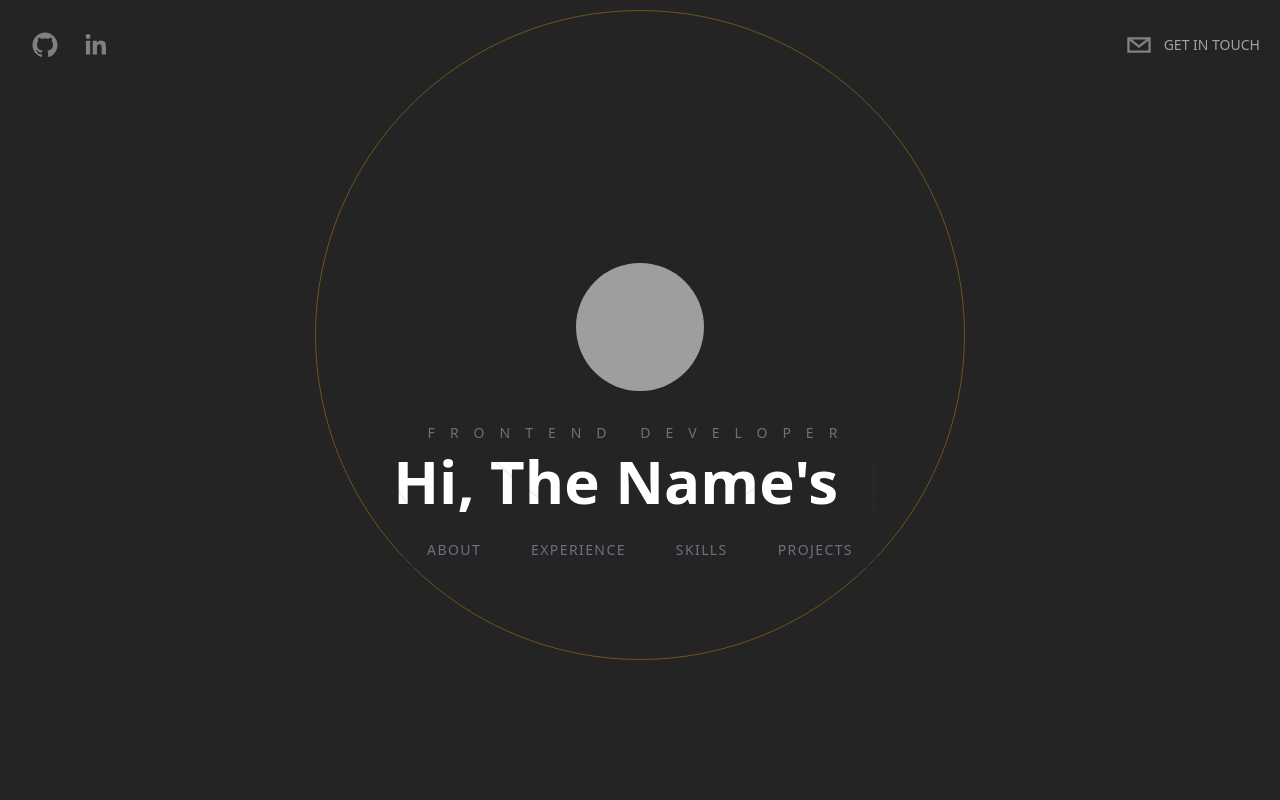
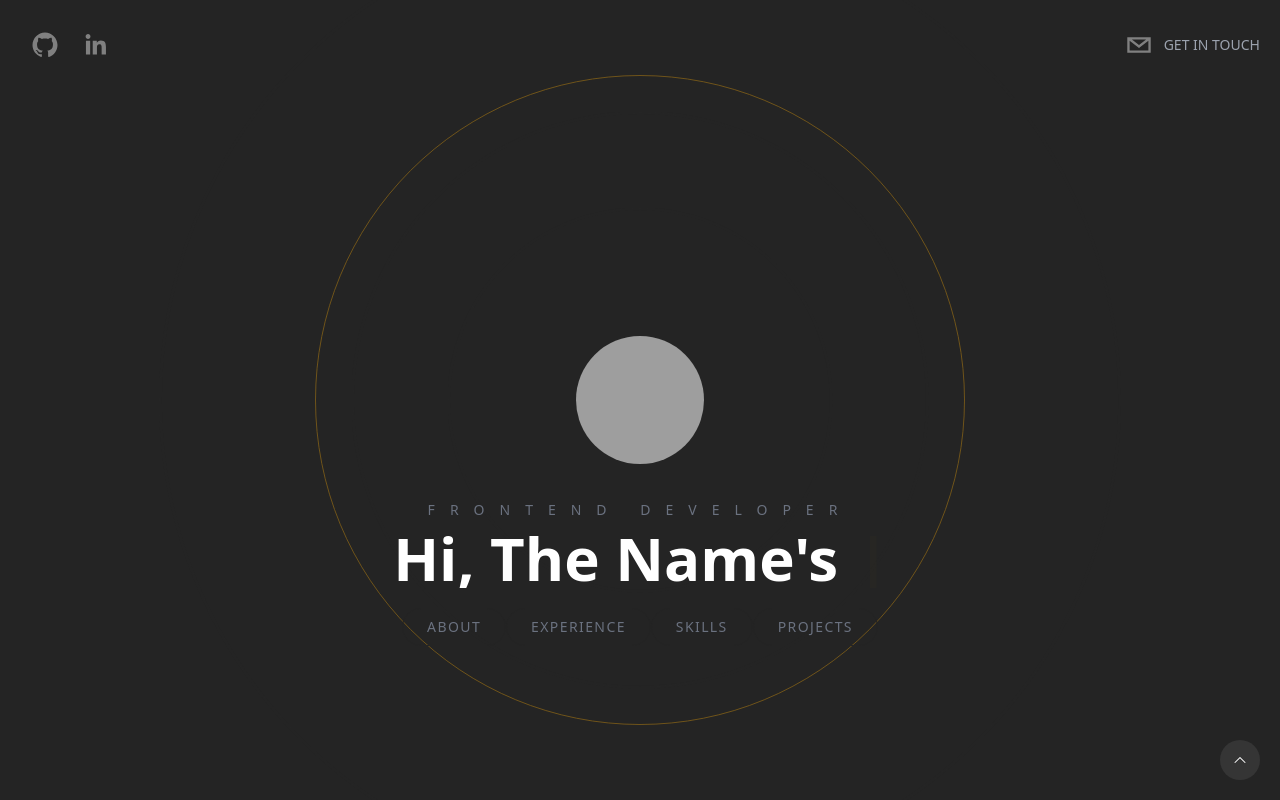
Before and after one commit to mehrdadazizkhani/First-Portfolio, a Next.js app: page / in a window 1280 px wide. Built offline with nearby package versions, Linux system fonts and the light colour scheme; grey boxes are pictures that could not be loaded.

Commit message:
fix: some bugs

```diff
--- a/components/BackgroundCircle.tsx
+++ b/components/BackgroundCircle.tsx
@@ -14,18 +14,17 @@ const BackgroundCircle: React.FunctionComponent<
       animate={{
         scale: [1, 2, 2, 3, 1],
         opacity: [0.1, 0.2, 0.4, 0.8, 0.1, 1],
-        borderRadius: ["20%", "20%", "50%", "80%", "20%"],
       }}
       transition={{
-        duration: 1.5,
+        duration: 3,
       }}
-      className="relative flex items-center justify-center"
+      className="absolute top-0 flex h-full items-center justify-center"
     >
-      <div className="absolute mt-52 h-[200px] w-[200px] animate-ping rounded-full border border-[#333333]" />
-      <div className="absolute mt-52 h-[300px] w-[300px] animate-ping rounded-full border border-[#333333]" />
-      <div className="absolute mt-52 h-[500px] w-[500px] animate-ping rounded-full border border-[#333333]" />
-      <div className="absolute mt-52 h-[650px] w-[650px] animate-pulse rounded-full border border-[#f7ab0a] opacity-20" />
-      <div className="absolute mt-52 h-[800px] w-[800px] animate-ping rounded-full border border-[#333333]" />
+      <div className="absolute my-auto h-[200px] w-[200px] animate-ping rounded-full border border-[#353535]" />
+      <div className="absolute my-auto h-[300px] w-[300px] animate-ping rounded-full border border-[#353535]" />
+      <div className="absolute my-auto h-[500px] w-[500px] animate-ping rounded-full border border-[#353535]" />
+      <div className="absolute my-auto h-[650px] w-[650px] animate-pulse rounded-full border border-[#f7ab0a] opacity-20" />
+      <div className="absolute my-auto h-[800px] w-[800px] animate-ping rounded-full border border-[#353535]" />
     </motion.div>
   );
 };
--- a/components/Contact.tsx
+++ b/components/Contact.tsx
@@ -4,18 +4,14 @@ import { PhoneIcon, MapPinIcon, EnvelopeIcon } from "@heroicons/react/24/solid";
 import { useForm, SubmitHandler } from "react-hook-form";
 
 interface ContactProps extends React.PropsWithChildren {
-  name: string;
-  email: string;
-  subject: string;
-  message: string;
+  name?: string;
+  email?: string;
+  subject?: string;
+  message?: string;
 }
 
 const Contact: React.FunctionComponent<ContactProps> = (): JSX.Element => {
-  const {
-    register,
-    handleSubmit,
-    formState: { errors },
-  } = useForm<ContactProps>();
+  const { register, handleSubmit } = useForm<ContactProps>();
   const onSubmit: SubmitHandler<ContactProps> = (formData) => {
     window.location.href = `mailto:mehrdad.azizkhani@gmail?subject=${formData.subject}&body=Hi, my name is ${formData.name}, ${formData.message}`;
   };
@@ -30,7 +26,7 @@ const Contact: React.FunctionComponent<ContactProps> = (): JSX.Element => {
         Contact Me
       </h3>
       <div className="flex flex-col space-y-10">
-        <h4 className="text-center text-4xl font-semibold">
+        <h4 className="px-4 text-center text-4xl font-semibold">
           I have got just what you need.{" "}
           <span className="underline decoration-[#f7ab0a]/50">Lets Talk.</span>
         </h4>
--- a/components/Experience.tsx
+++ b/components/Experience.tsx
@@ -17,7 +17,7 @@ const Experience: React.FunctionComponent<
       <h3 className="absolute top-24 text-2xl uppercase tracking-[20px] text-gray-500">
         experience
       </h3>
-      <div className="flex w-full snap-x snap-mandatory space-x-5 overflow-x-scroll p-10">
+      <div className="flex w-full snap-x snap-mandatory space-x-5 overflow-x-scroll p-10 scrollbar-thin scrollbar-track-gray-400/20 scrollbar-thumb-[#f7ab0a]/80">
         <ExperienceCard role="Front-End Developer" company="Quera" />
         <ExperienceCard role="Front-End Developer" company="Quera" />
         <ExperienceCard role="Front-End Developer" company="Quera" />
--- a/components/Header.tsx
+++ b/components/Header.tsx
@@ -1,4 +1,5 @@
 import { motion } from "framer-motion";
+import Link from "next/link";
 import React from "react";
 import { SocialIcon } from "react-social-icons";
 
@@ -6,7 +7,7 @@ interface HeaderProps extends React.PropsWithChildren {}
 
 const Header: React.FunctionComponent<HeaderProps> = (): JSX.Element => {
   return (
-    <header className="z-20 p-5 flex justify-between mx-auto sticky top-0  items-start xl:items-center container">
+    <header className="container sticky top-0 z-20 mx-auto flex items-start  justify-between p-5 xl:items-center">
       <motion.div
         initial={{
           x: -500,
@@ -28,13 +29,16 @@ const Header: React.FunctionComponent<HeaderProps> = (): JSX.Element => {
           url="https://github.com/mehrdadazizkhani"
           fgColor="grey"
           bgColor="transparent"
+          target="_blank"
         />
         <SocialIcon
           url="https://linkedin.com/in/mehrdad-azizkhani-2a8313a5"
           fgColor="grey"
           bgColor="transparent"
+          target="_blank"
         />
       </motion.div>
+      {/* <Link href="#contact"> */}
       <motion.div
         initial={{
           x: 500,
@@ -49,18 +53,19 @@ const Header: React.FunctionComponent<HeaderProps> = (): JSX.Element => {
         transition={{
           duration: 1,
         }}
-        className="flex items-center text-gray-300 cursor-pointer"
+        className="flex cursor-pointer items-center text-gray-300"
       >
         <SocialIcon
-          url="mehrdad.azizkhani@gmail.com"
+          className="cursor-pointer"
           network="email"
           fgColor="grey"
           bgColor="transparent"
         />
-        <p className="uppercase hidden md:inline-flex text-sm text-gray-400">
+        <p className="hidden text-sm uppercase text-gray-400 md:inline-flex">
           Get In Touch
         </p>
       </motion.div>
+      {/* </Link> */}
     </header>
   );
 };
--- a/components/Hero.tsx
+++ b/components/Hero.tsx
@@ -6,7 +6,7 @@ import BackgroundCircle from "./BackgroundCircle";
 interface HeroProps extends React.PropsWithChildren {}
 
 const Hero: React.FunctionComponent<HeroProps> = (): JSX.Element => {
-  const [text, count] = useTypewriter({
+  const [text] = useTypewriter({
     words: [
       "Hi, The Name's Mehrdad Azizkhani",
       "Guy who loves coding",
@@ -16,19 +16,19 @@ const Hero: React.FunctionComponent<HeroProps> = (): JSX.Element => {
     delaySpeed: 2000,
   });
   return (
-    <div className="flex h-screen flex-col items-center justify-center space-y-8 overflow-hidden">
+    <div className="relative flex h-screen flex-col items-center justify-center overflow-hidden">
       <BackgroundCircle />
       <img
-        className="relative mx-auto h-32 w-32 rounded-full object-cover"
+        className="h-32 w-32 rounded-full object-cover"
         src="https://media.licdn.com/dms/image/D4E03AQGoXYROUKDQag/profile-displayphoto-shrink_800_800/0/1670921733443?e=1681948800&v=beta&t=KVTf4Av0PJJjFXVNWfApLGVXkvNBV43eUMB1hfZSewM"
         alt="Mehrdad Azizkhani"
       />
-      <div className="flex flex-col items-center justify-center">
+      <div className="absolute top-[calc(50%+100px)] z-10 flex flex-col items-center justify-center">
         <h2 className="pb-2 text-sm uppercase tracking-[15px] text-gray-500">
           FrontEnd Developer
         </h2>
-        <h1 className="px-10 text-center text-5xl font-semibold lg:text-6xl">
-          <span>{text}</span>
+        <h1 className="overflow-hidden px-10 text-center text-5xl font-semibold lg:text-6xl">
+          <span className="overflow-hidden ">{text}</span>
           <Cursor cursorColor="#f7ab0a" />
         </h1>
         <div className="z-10 pt-5">
--- a/components/Projects.tsx
+++ b/components/Projects.tsx
@@ -15,11 +15,11 @@ const Projects: React.FunctionComponent<ProjectsProps> = (): JSX.Element => {
       <h3 className="absolute top-24 text-2xl uppercase tracking-[20px] text-gray-500">
         Projects
       </h3>
-      <div className="relative z-20 flex w-full snap-x snap-mandatory overflow-y-hidden overflow-x-scroll">
+      <div className="relative z-20 flex w-full snap-x snap-mandatory overflow-x-scroll overflow-y-hidden scrollbar-thin scrollbar-track-gray-400/20 scrollbar-thumb-[#f7ab0a]/80">
         {projects.map((project, i) => (
           <div className="flex h-screen w-screen flex-shrink-0 snap-center flex-col items-center justify-center space-y-5 p-20 md:p-44">
             <motion.img
-              className=""
+              className="w-48"
               initial={{ y: -300, opacity: 0 }}
               transition={{ duration: 1.2 }}
               whileInView={{ opacity: 1, y: 0 }}
--- a/package.json
+++ b/package.json
@@ -30,6 +30,7 @@
     "postcss": "^8.4.21",
     "prettier": "^2.8.4",
     "prettier-plugin-tailwindcss": "^0.2.2",
+    "tailwind-scrollbar": "^2.1.0",
     "tailwindcss": "^3.2.6"
   }
 }
--- a/pages/index.tsx
+++ b/pages/index.tsx
@@ -7,12 +7,14 @@ import Experience from "@/components/Experience";
 import Skills from "@/components/Skills";
 import Projects from "@/components/Projects";
 import Contact from "@/components/Contact";
+import Link from "next/link";
+import { ChevronUpIcon } from "@heroicons/react/24/solid";
 
 const inter = Inter({ subsets: ["latin"] });
 
 export default function Home() {
   return (
-    <div className="z-0 h-screen snap-y snap-mandatory overflow-scroll scroll-smooth bg-[rgb(36,36,36)] text-white">
+    <div className="z-0 h-screen  snap-y snap-mandatory overflow-y-scroll scroll-smooth bg-[rgb(36,36,36)] text-white scrollbar-thin scrollbar-track-gray-400/20 scrollbar-thumb-[#f7ab0a]/80">
       <Head>
         <title>Mehrdad Azizkhani</title>
         <meta name="description" content="Generated by create next app" />
@@ -22,29 +24,35 @@ export default function Home() {
 
       <Header />
 
-      <section id="hero" className="snap-start">
+      <section id="hero" className="snap-center">
         <Hero />
       </section>
 
       <section id="about" className="snap-center">
         <About />
       </section>
-      {/* Experience */}
+
       <section id="experience" className="snap-center">
         <Experience />
       </section>
-      {/* Skills */}
+
       <section id="skills" className="snap-start">
         <Skills />
       </section>
-      {/* Projects */}
+
       <section id="projects" className="snap-start">
         <Projects />
       </section>
-      {/* Contact Me */}
+
       <section id="contact" className="snap-start">
         <Contact />
       </section>
+
+      <footer className="container sticky bottom-5 mx-auto flex justify-center px-5 md:justify-end">
+        <Link href="#hero">
+          <ChevronUpIcon className="h-10 w-10 cursor-pointer rounded-full bg-[#353535] p-3" />
+        </Link>
+      </footer>
     </div>
   );
 }
--- a/tailwind.config.js
+++ b/tailwind.config.js
@@ -7,4 +7,5 @@ module.exports = {
   theme: {
     extend: {},
   },
+  plugins: [require("tailwind-scrollbar")],
 };
```
Also changed, not shown: 1 other file (tests, documents, lock files or other folders).
